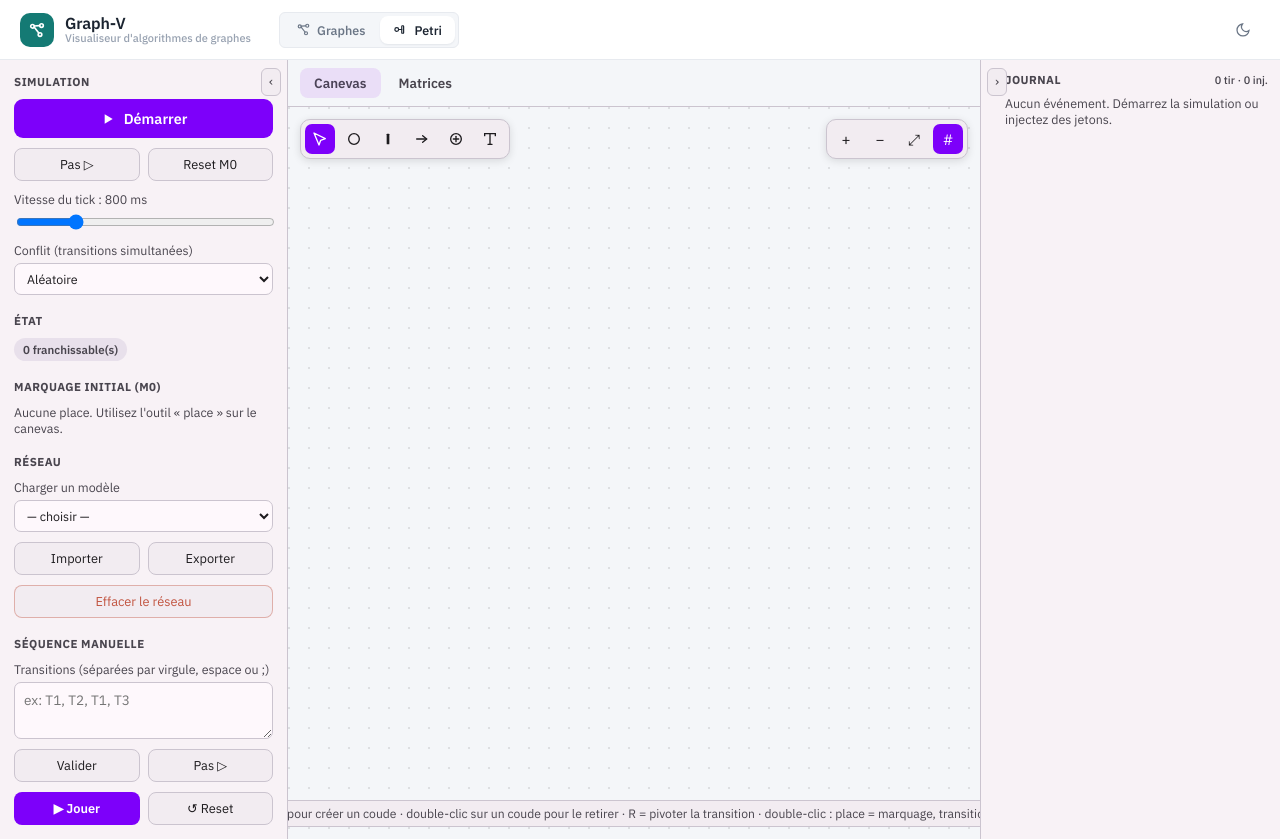
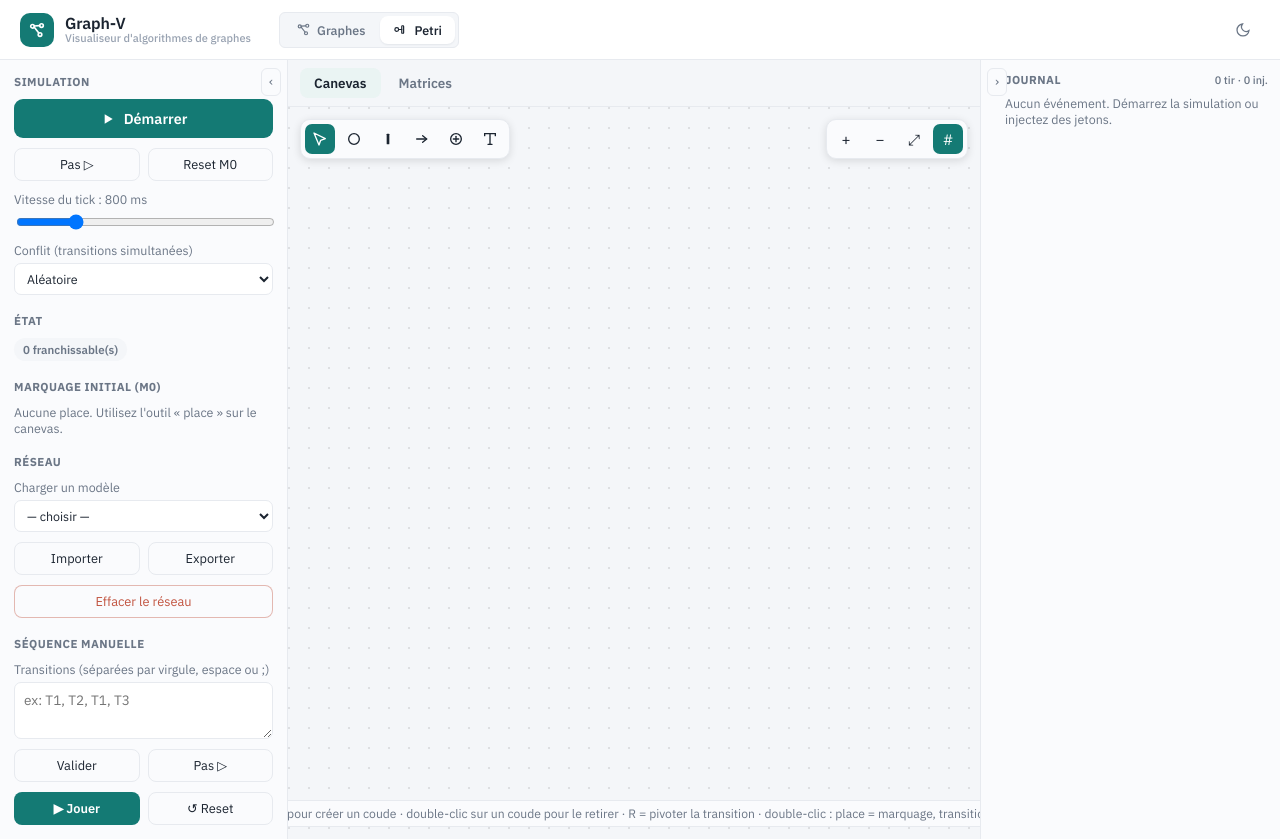
Before and after one commit to el-oslo/ro-cho-front, an Angular app: page / in a window 1280 px wide. Both pictures are taken after a click on the button "Petri". Built offline with nearby package versions, Linux system fonts and the light colour scheme.

Commit message:
feat: changed the color scheme of petri workspace to use the teal accent

```diff
--- a/src/app/features/petri/petri-canvas.component.scss
+++ b/src/app/features/petri/petri-canvas.component.scss
@@ -27,8 +27,8 @@
   gap: 4px;
   padding: 4px;
   border-radius: 10px;
-  background: var(--mat-sys-surface-container, rgba(255, 255, 255, 0.9));
-  border: 1px solid var(--mat-sys-outline-variant);
+  background: var(--surface-2, rgba(255, 255, 255, 0.9));
+  border: 1px solid var(--border);
   box-shadow: 0 2px 8px rgba(0, 0, 0, 0.12);
 
   button {
@@ -40,15 +40,15 @@
     border: none;
     border-radius: 7px;
     background: transparent;
-    color: var(--mat-sys-on-surface);
+    color: var(--ink-900);
     cursor: pointer;
     font-size: 15px;
     line-height: 1;
 
-    &:hover { background: var(--mat-sys-surface-variant); }
+    &:hover { background: var(--paper); }
     &.on {
-      background: var(--mat-sys-primary);
-      color: var(--mat-sys-on-primary);
+      background: var(--accent-base);
+      color: #fff;
     }
   }
 }
@@ -74,9 +74,9 @@
   padding: 5px 12px;
   border-radius: 999px;
   font-size: 0.76rem;
-  color: var(--mat-sys-on-surface-variant);
-  background: var(--mat-sys-surface-container, rgba(255, 255, 255, 0.85));
-  border: 1px solid var(--mat-sys-outline-variant);
+  color: var(--ink-500);
+  background: var(--surface-2, rgba(255, 255, 255, 0.85));
+  border: 1px solid var(--border);
   white-space: nowrap;
   pointer-events: none;
 }
@@ -90,13 +90,13 @@
   gap: 6px;
   padding: 10px;
   border-radius: 10px;
-  background: var(--mat-sys-surface-container-high, #fff);
-  border: 1px solid var(--mat-sys-outline-variant);
+  background: var(--surface, #fff);
+  border: 1px solid var(--border);
   box-shadow: 0 4px 16px rgba(0, 0, 0, 0.2);
 
   label {
     font-size: 0.72rem;
-    color: var(--mat-sys-on-surface-variant);
+    color: var(--ink-500);
   }
 
   input,
@@ -104,12 +104,12 @@
     width: 90px;
     padding: 5px 7px;
     border-radius: 6px;
-    border: 1px solid var(--mat-sys-outline);
-    background: var(--mat-sys-surface);
-    color: var(--mat-sys-on-surface);
+    border: 1px solid var(--border-strong);
+    background: var(--surface);
+    color: var(--ink-900);
     font: inherit;
     outline: none;
-    &:focus { border-color: var(--mat-sys-primary); }
+    &:focus { border-color: var(--accent-base); }
   }
 
   textarea {
@@ -129,12 +129,12 @@
       border: none;
       cursor: pointer;
       font-size: 0.78rem;
-      background: var(--mat-sys-surface-variant);
-      color: var(--mat-sys-on-surface);
+      background: var(--paper);
+      color: var(--ink-900);
 
       &:first-child {
-        background: var(--mat-sys-primary);
-        color: var(--mat-sys-on-primary);
+        background: var(--accent-base);
+        color: #fff;
       }
     }
   }
--- a/src/app/features/petri/petri-controls.component.scss
+++ b/src/app/features/petri/petri-controls.component.scss
@@ -26,7 +26,7 @@
   font-weight: 700;
   text-transform: uppercase;
   letter-spacing: 0.04em;
-  color: var(--mat-sys-on-surface-variant);
+  color: var(--ink-500);
 }
 
 .pctrl-run {
@@ -40,8 +40,8 @@
   cursor: pointer;
   font-size: 0.9rem;
   font-weight: 600;
-  background: var(--mat-sys-primary);
-  color: var(--mat-sys-on-primary);
+  background: var(--accent-base);
+  color: #fff;
 
   &.running {
     background: #c1533f;
@@ -58,13 +58,13 @@
   flex: 1;
   padding: 7px 8px;
   border-radius: 8px;
-  border: 1px solid var(--mat-sys-outline-variant);
-  background: var(--mat-sys-surface-container, transparent);
-  color: var(--mat-sys-on-surface);
+  border: 1px solid var(--border);
+  background: var(--surface-2, transparent);
+  color: var(--ink-900);
   cursor: pointer;
   font-size: 0.8rem;
 
-  &:hover { background: var(--mat-sys-surface-variant); }
+  &:hover { background: var(--paper); }
 
   &.danger-outline {
     color: #c1533f;
@@ -77,16 +77,16 @@
   flex-direction: column;
   gap: 5px;
   font-size: 0.78rem;
-  color: var(--mat-sys-on-surface-variant);
+  color: var(--ink-500);
 
   input[type='range'] { width: 100%; }
 
   select {
     padding: 6px 8px;
     border-radius: 7px;
-    border: 1px solid var(--mat-sys-outline-variant);
-    background: var(--mat-sys-surface);
-    color: var(--mat-sys-on-surface);
+    border: 1px solid var(--border);
+    background: var(--surface);
+    color: var(--ink-900);
     font: inherit;
   }
 }
@@ -102,8 +102,8 @@
   border-radius: 999px;
   font-size: 0.72rem;
   font-weight: 600;
-  background: var(--mat-sys-surface-variant);
-  color: var(--mat-sys-on-surface-variant);
+  background: var(--paper);
+  color: var(--ink-500);
 
   &.on {
     background: #38b26a22;
@@ -121,7 +121,7 @@
 
 .pctrl-muted {
   font-size: 0.78rem;
-  color: var(--mat-sys-on-surface-variant);
+  color: var(--ink-500);
 }
 
 .pctrl-marking-grid {
@@ -148,9 +148,9 @@
     width: 100%;
     padding: 4px 6px;
     border-radius: 6px;
-    border: 1px solid var(--mat-sys-outline-variant);
-    background: var(--mat-sys-surface);
-    color: var(--mat-sys-on-surface);
+    border: 1px solid var(--border);
+    background: var(--surface);
+    color: var(--ink-900);
     font: inherit;
     text-align: center;
   }
@@ -170,7 +170,7 @@
 
   .pctrl-current {
     font-size: 0.76rem;
-    color: var(--mat-sys-primary);
+    color: var(--accent-base);
     font-weight: 600;
     white-space: nowrap;
   }
@@ -183,9 +183,9 @@
   box-sizing: border-box;
   padding: 7px 9px;
   border-radius: 7px;
-  border: 1px solid var(--mat-sys-outline-variant);
-  background: var(--mat-sys-surface);
-  color: var(--mat-sys-on-surface);
+  border: 1px solid var(--border);
+  background: var(--surface);
+  color: var(--ink-900);
   font: inherit;
   font-size: 0.85rem;
   resize: vertical;
@@ -194,7 +194,7 @@
 
   &:focus {
     outline: none;
-    border-color: var(--mat-sys-primary);
+    border-color: var(--accent-base);
   }
 
   &:disabled {
@@ -204,8 +204,8 @@
 }
 
 .seq-play {
-  background: var(--mat-sys-primary);
-  color: var(--mat-sys-on-primary);
+  background: var(--accent-base);
+  color: #fff;
   border-color: transparent;
   font-weight: 600;
 
@@ -231,7 +231,7 @@
 
 .seq-progress-label {
   font-size: 0.74rem;
-  color: var(--mat-sys-on-surface-variant);
+  color: var(--ink-500);
   font-weight: 600;
 }
 
@@ -257,9 +257,9 @@
   }
 
   &--active {
-    background: var(--mat-sys-primary);
-    color: var(--mat-sys-on-primary);
-    box-shadow: 0 0 0 2px color-mix(in srgb, var(--mat-sys-primary) 30%, transparent);
+    background: var(--accent-base);
+    color: #fff;
+    box-shadow: 0 0 0 2px color-mix(in srgb, var(--accent-base) 30%, transparent);
   }
 
   &--error {
@@ -270,8 +270,8 @@
   }
 
   &--pending {
-    background: var(--mat-sys-surface-variant);
-    color: var(--mat-sys-on-surface-variant);
+    background: var(--paper);
+    color: var(--ink-500);
     opacity: 0.6;
   }
 }
@@ -303,7 +303,7 @@
 
 .seq-error-msg {
   font-size: 0.78rem;
-  color: var(--mat-sys-on-surface);
+  color: var(--ink-900);
   line-height: 1.5;
 }
 
@@ -311,7 +311,7 @@
   margin: 4px 0 0 0;
   padding-left: 16px;
   font-size: 0.77rem;
-  color: var(--mat-sys-on-surface);
+  color: var(--ink-900);
   line-height: 1.8;
 }
 
--- a/src/app/features/petri/petri-legend.component.scss
+++ b/src/app/features/petri/petri-legend.component.scss
@@ -4,8 +4,8 @@
   display: flex;
   flex-direction: column;
   border-radius: 10px;
-  background: var(--mat-sys-surface-container, rgba(255, 255, 255, 0.95));
-  border: 1px solid var(--mat-sys-outline-variant);
+  background: var(--surface-2, rgba(255, 255, 255, 0.95));
+  border: 1px solid var(--border);
   box-shadow: 0 2px 10px rgba(0, 0, 0, 0.14);
   overflow: hidden;
   backdrop-filter: blur(2px);
@@ -19,7 +19,7 @@
   padding: 8px 10px;
   border: none;
   background: transparent;
-  color: var(--mat-sys-on-surface);
+  color: var(--ink-900);
   cursor: pointer;
   font-size: 0.78rem;
   font-weight: 700;
@@ -32,7 +32,7 @@
     font-size: 0.68rem;
     font-weight: 500;
     text-transform: none;
-    color: var(--mat-sys-on-surface-variant);
+    color: var(--ink-500);
   }
 }
 
@@ -50,13 +50,13 @@
   gap: 6px;
   font-size: 0.7rem;
   font-weight: 600;
-  color: var(--mat-sys-on-surface-variant);
+  color: var(--ink-500);
   margin-bottom: 6px;
 }
 
 .plg-empty {
   font-size: 0.72rem;
-  color: var(--mat-sys-outline);
+  color: var(--border-strong);
   padding: 2px 0;
 }
 
@@ -85,11 +85,11 @@
   gap: 4px;
   padding: 3px 0;
 
-  & + .plg-item { border-top: 1px solid var(--mat-sys-outline-variant); }
+  & + .plg-item { border-top: 1px solid var(--border); }
 }
 
 .plg-colon {
-  color: var(--mat-sys-on-surface-variant);
+  color: var(--ink-500);
   font-weight: 700;
 }
 
@@ -100,14 +100,14 @@
   border-radius: 6px;
   border: 1px solid transparent;
   background: transparent;
-  color: var(--mat-sys-on-surface);
+  color: var(--ink-900);
   font: inherit;
   outline: none;
 
-  &:hover { background: var(--mat-sys-surface-variant); }
+  &:hover { background: var(--paper); }
   &:focus {
-    background: var(--mat-sys-surface);
-    border-color: var(--mat-sys-primary);
+    background: var(--surface);
+    border-color: var(--accent-base);
   }
 }
 
@@ -124,7 +124,7 @@
   font-size: 0.78rem;
 
   &::placeholder {
-    color: var(--mat-sys-outline);
+    color: var(--border-strong);
     font-style: italic;
   }
 }
@@ -134,14 +134,14 @@
   width: 44px;
   padding: 3px 4px;
   border-radius: 6px;
-  border: 1px solid var(--mat-sys-outline-variant);
-  background: var(--mat-sys-surface);
-  color: var(--mat-sys-on-surface);
+  border: 1px solid var(--border);
+  background: var(--surface);
+  color: var(--ink-900);
   font: inherit;
   font-size: 0.76rem;
   text-align: center;
   outline: none;
-  &:focus { border-color: var(--mat-sys-primary); }
+  &:focus { border-color: var(--accent-base); }
 }
 
 .plg-cur {
@@ -150,7 +150,7 @@
   text-align: center;
   font-size: 0.72rem;
   font-weight: 700;
-  color: var(--mat-sys-primary);
+  color: var(--accent-base);
 }
 
 .plg-del {
@@ -160,7 +160,7 @@
   border: none;
   border-radius: 5px;
   background: transparent;
-  color: var(--mat-sys-on-surface-variant);
+  color: var(--ink-500);
   cursor: pointer;
   font-size: 1rem;
   line-height: 1;
--- a/src/app/features/petri/petri-workspace.component.scss
+++ b/src/app/features/petri/petri-workspace.component.scss
@@ -12,8 +12,8 @@
 
 .pw-rail {
   position: relative;
-  background: var(--mat-sys-surface-container-low, var(--mat-sys-surface));
-  border: 1px solid var(--mat-sys-outline-variant);
+  background: var(--surface-2);
+  border: 1px solid var(--border);
   min-height: 0;
   display: flex;
   flex-direction: column;
@@ -27,10 +27,10 @@
   top: 8px;
   width: 20px;
   height: 28px;
-  border: 1px solid var(--mat-sys-outline-variant);
+  border: 1px solid var(--border);
   border-radius: 6px;
-  background: var(--mat-sys-surface-container, var(--mat-sys-surface));
-  color: var(--mat-sys-on-surface-variant);
+  background: var(--surface-2);
+  color: var(--ink-500);
   cursor: pointer;
   z-index: 3;
   line-height: 1;
@@ -53,21 +53,21 @@
   align-items: center;
   gap: 4px;
   padding: 8px 12px;
-  border-bottom: 1px solid var(--mat-sys-outline-variant);
+  border-bottom: 1px solid var(--border);
 
   button {
     padding: 6px 14px;
     border: none;
     border-radius: 8px;
     background: transparent;
-    color: var(--mat-sys-on-surface-variant);
+    color: var(--ink-500);
     cursor: pointer;
     font-size: 0.84rem;
     font-weight: 600;
 
     &.on {
-      background: var(--mat-sys-secondary-container, var(--mat-sys-surface-variant));
-      color: var(--mat-sys-on-secondary-container, var(--mat-sys-on-surface));
+      background: var(--accent-tint);
+      color: var(--ink-900);
     }
   }
 }
@@ -115,7 +115,7 @@
   font-weight: 700;
   text-transform: uppercase;
   letter-spacing: 0.04em;
-  color: var(--mat-sys-on-surface-variant);
+  color: var(--ink-500);
   margin-bottom: 8px;
 
   .pw-log-counts {
@@ -128,7 +128,7 @@
 
 .pw-log-empty {
   font-size: 0.78rem;
-  color: var(--mat-sys-on-surface-variant);
+  color: var(--ink-500);
 }
 
 .pw-log-list {
@@ -158,6 +158,6 @@
   .pw-log-time {
     font-variant-numeric: tabular-nums;
     font-size: 0.66rem;
-    color: var(--mat-sys-on-surface-variant);
+    color: var(--ink-500);
   }
 }
```
Also changed, not shown: src/app/features/petri/petri-matrix.component.scss (+21 -21 lines).
